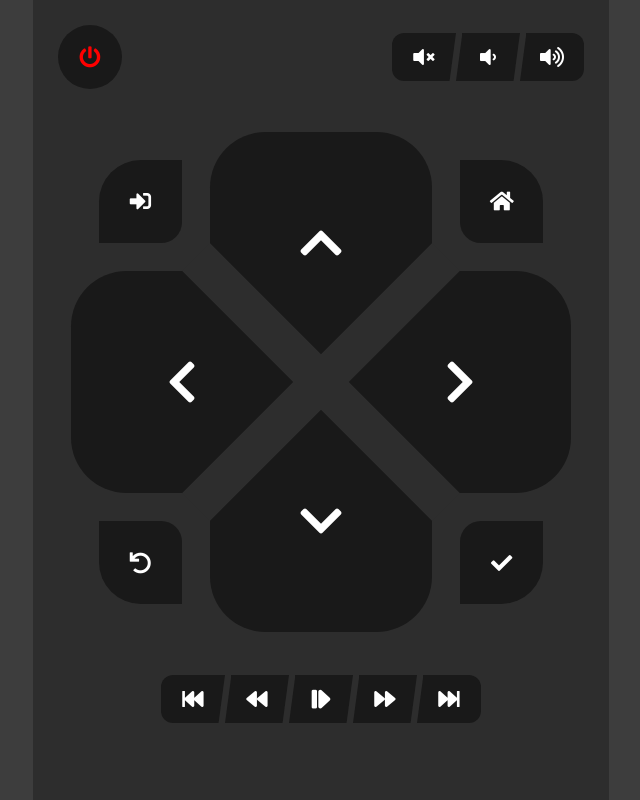
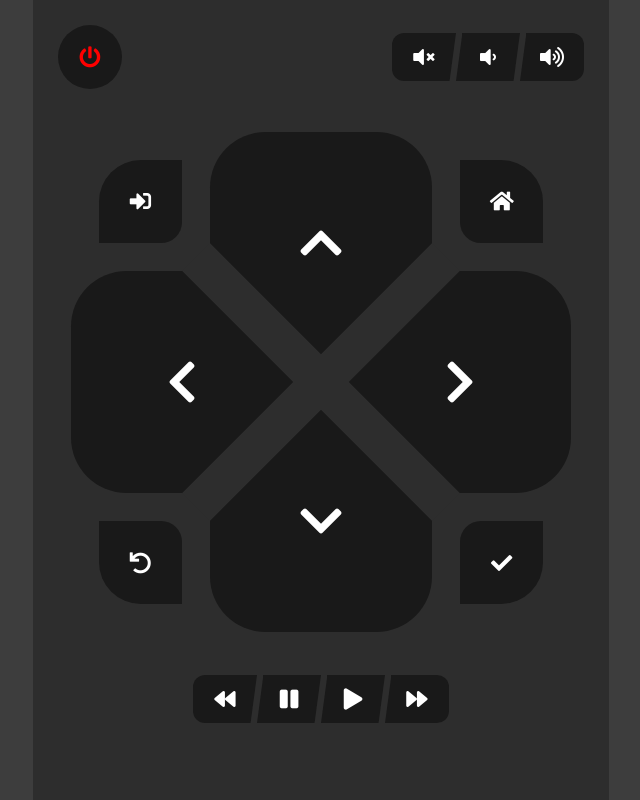
Before and after one commit to oscarmuhr/tv-remote, a website: page src/static/home.html in a window 1280 px wide. Shown: the whole page, without its empty margins (319-959 px from the left). Drawn offline with nearby package versions, Linux system fonts and the light colour scheme.

Commit message:
revamp media control menu

```diff
--- a/src/static/home.html
+++ b/src/static/home.html
@@ -63,20 +63,17 @@
         </div>
         <div class="media-control-row">
             <div class="rocker">
-                <div class="rocker-btn" onclick="httpGet('/basic-actions/prev')">
-                    <span class="fa fa-fast-backward fa-lg"></span>
-                </div>
                 <div class="rocker-btn" onclick="httpGet('/basic-actions/rewind')">
                     <span class="fa fa-backward fa-lg"></span>
                 </div>
+                <div class="rocker-btn" onclick="httpGet('/basic-actions/pause')">
+                    <span class="fa fa-pause fa-lg"></span>
+                </div>
                 <div class="rocker-btn" onclick="httpGet('/basic-actions/play')">
-                    <span class="fa fa-eject fa-lg fa-rotate-90"></span>
+                    <span class="fa fa-play fa-lg"></span>
                 </div>
                 <div class="rocker-btn" onclick="httpGet('/basic-actions/forward')">
                     <span class="fa fa-forward fa-lg"></span>
-                </div>
-                <div class="rocker-btn" onclick="httpGet('/basic-actions/next')">
-                    <span class="fa fa-fast-forward fa-lg"></span>
                 </div>
             </div>
         </div>
```
